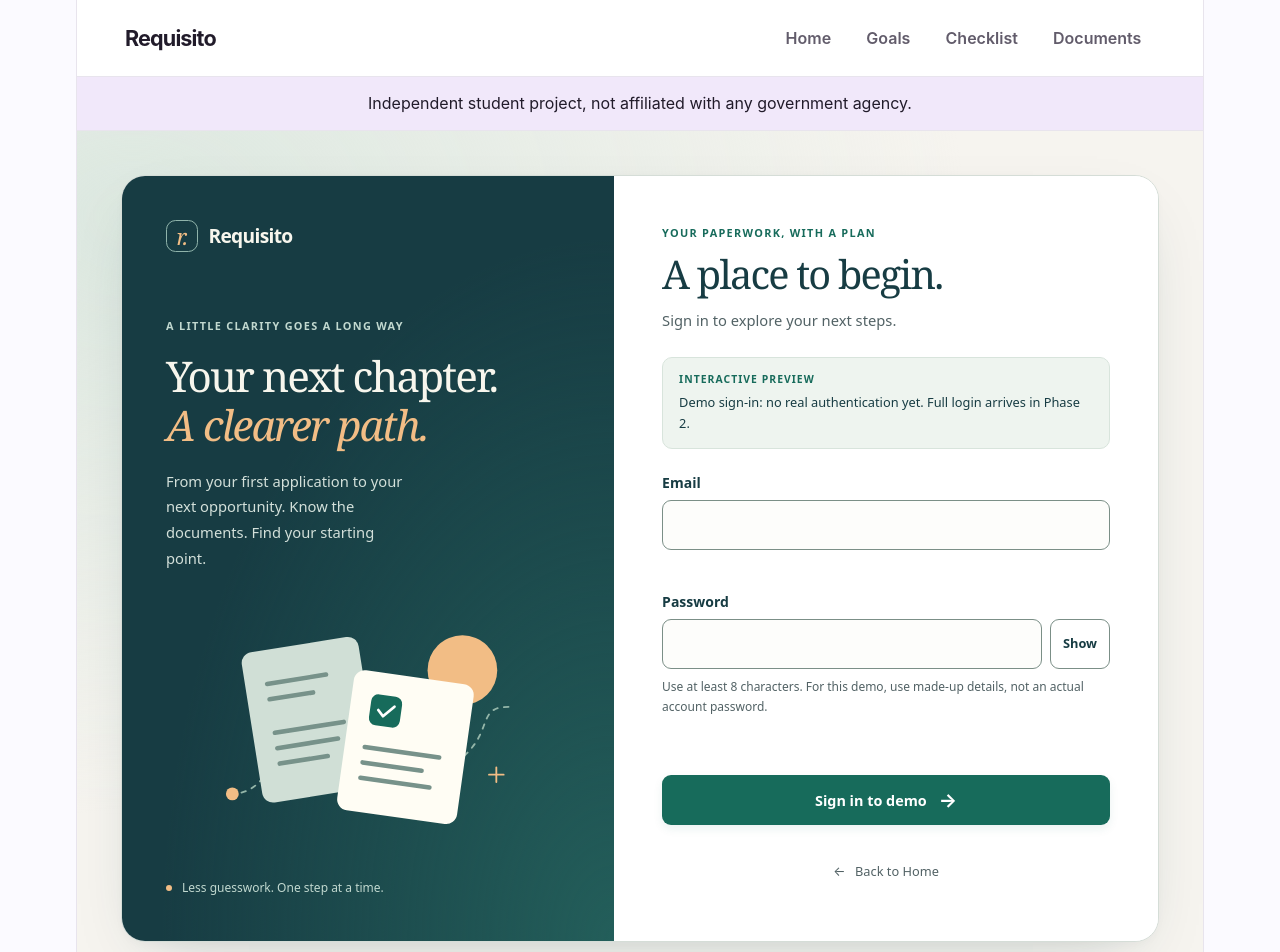
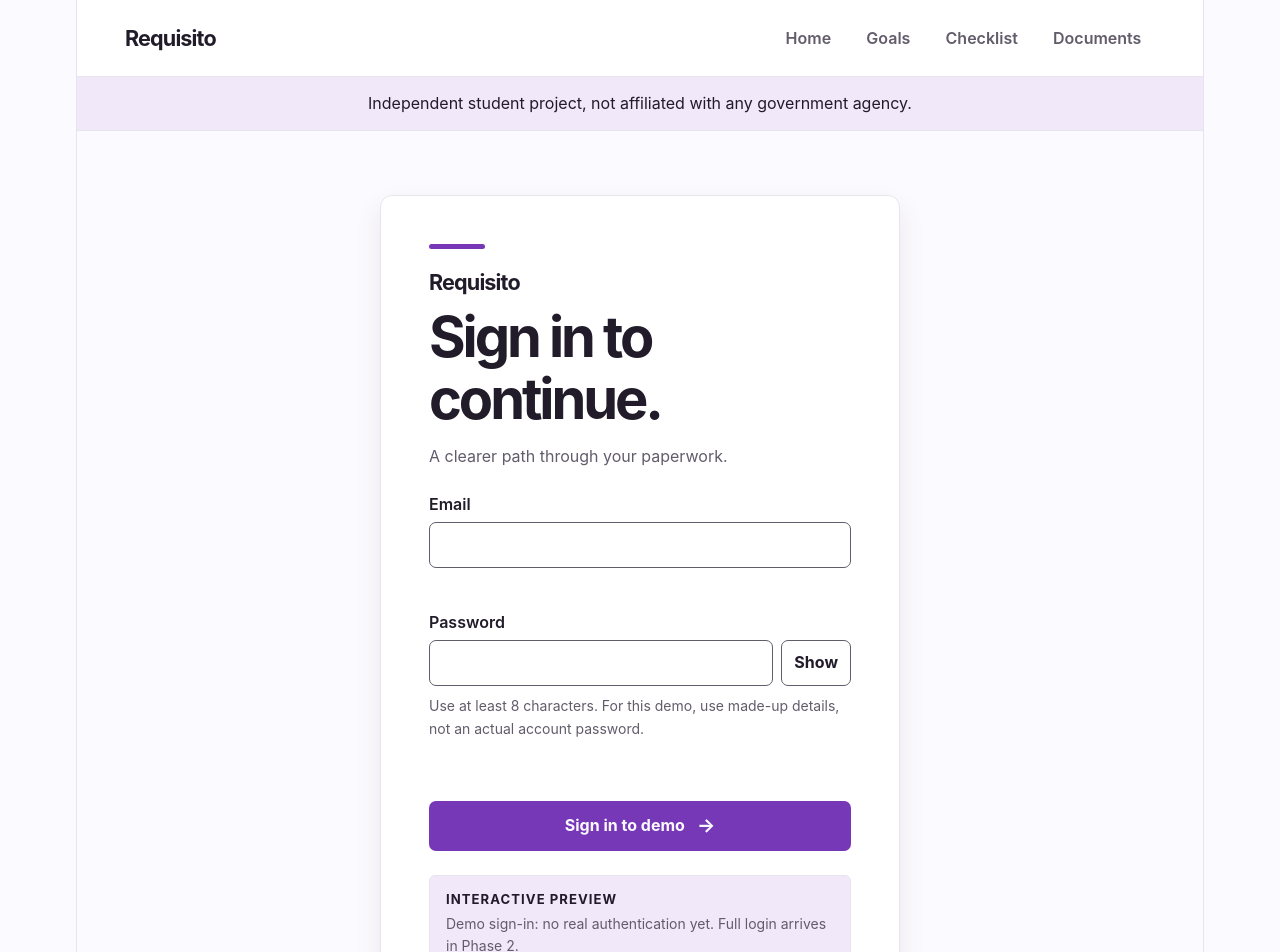
Before and after one commit to UIC-CCS-WEB-DEVELOPMENT-2026-2027/requisito, a React (Vite) app: page /login in a window 1280 px wide. Shown: the top 952 px of the page. Built offline with nearby package versions, Linux system fonts and the light colour scheme.

Commit message:
style: use selected purple single-card demo sign-in design

```diff
--- a/src/components/LoginForm.css
+++ b/src/components/LoginForm.css
@@ -1,272 +1,146 @@
-:root {
-  --requisito-ink: #173c43;
-  --requisito-teal: #176b5b;
-  --requisito-apricot: #f2bd85;
-  --requisito-paper: #f6f4ef;
-  --requisito-white: #ffffff;
-  --requisito-muted: #526265;
-  --requisito-line: #7b8f87;
-  --requisito-error: #a32b32;
-  --requisito-font-display: Georgia, 'Times New Roman', serif;
-  --requisito-font-body: ui-sans-serif, system-ui, -apple-system, BlinkMacSystemFont, 'Segoe UI', sans-serif;
-  --requisito-radius: 1.25rem;
-  --requisito-space-sm: 0.5rem;
-  --requisito-space-md: 1rem;
-  --requisito-space-lg: 2rem;
-  --requisito-motion: 180ms ease;
-}
-
 .main-content:has(> .login-page) {
-  padding: clamp(1rem, 3.5vw, 2.75rem);
-  background: radial-gradient(ellipse at 5% 10%, #dce8e0 0, transparent 55%), var(--requisito-paper);
+  padding: clamp(1.5rem, 6vw, 4rem) clamp(1rem, 7vw, 5rem);
+  background: var(--bg);
 }
 
 .page-content.login-page {
   display: grid;
   align-content: center;
-  max-width: none;
-  color: var(--requisito-ink);
-  font-family: var(--requisito-font-body);
-  color-scheme: light;
-}
-
-.login-experience {
-  display: grid;
-  grid-template-columns: minmax(0, 0.95fr) minmax(0, 1.05fr);
-  width: 100%;
-  overflow: hidden;
-  border: 1px solid #d5ddd7;
-  border-radius: calc(var(--requisito-radius) + 0.25rem);
-  background: var(--requisito-white);
-  box-shadow: 0 24px 64px -30px #173c4340, 0 3px 12px #173c4308;
-  animation: login-arrive 500ms ease both;
-}
-
-.login-brand-panel {
-  position: relative;
-  display: flex;
-  flex-direction: column;
-  justify-content: space-between;
-  min-width: 0;
-  padding: clamp(1.5rem, 3.5vw, 2.75rem);
-  background: radial-gradient(ellipse at 100% 100%, #235e5a 0, transparent 65%), var(--requisito-ink);
-  color: #f7f6ed;
-  overflow-wrap: anywhere;
-}
-
-.login-wordmark {
-  display: flex;
-  align-items: center;
-  gap: 0.65rem;
-  margin: 0 0 2.75rem;
-  font-size: 1.2rem;
-  font-weight: 650;
-  letter-spacing: -0.035em;
-}
-
-.login-brand-mark {
-  display: grid;
-  place-items: center;
-  width: 2rem;
-  height: 2rem;
-  border: 1px solid #90b4ab;
-  border-radius: 0.6rem;
-  color: var(--requisito-apricot);
-  font: italic 1.4rem var(--requisito-font-display);
-}
-
-.login-kicker,
-.login-form-kicker {
-  margin: 0 0 1rem;
-  font-size: 0.68rem;
-  font-weight: 700;
-  letter-spacing: 0.12em;
-  line-height: 1.6;
-  text-transform: uppercase;
-}
-
-.login-kicker {
-  color: #c1d8cf;
-}
-
-.login-brand-story h2 {
-  margin: 0;
-  font-family: var(--requisito-font-display);
-  font-size: clamp(2rem, 3.3vw, 2.8rem);
-  font-weight: 400;
-  line-height: 1.16;
-  letter-spacing: -0.045em;
-}
-
-.login-brand-story em {
-  color: var(--requisito-apricot);
-  font-weight: 400;
-}
-
-.login-brand-description {
-  max-width: 29ch;
-  margin: 1.25rem 0 0;
-  color: #d3e0da;
-  font-size: 0.92rem;
-  line-height: 1.75;
-}
-
-.login-illustration {
-  display: block;
-  width: min(100%, 330px);
-  height: auto;
-  margin: 1.5rem auto;
-  overflow: visible;
-}
-
-.illustration-sun,
-.illustration-dot { fill: var(--requisito-apricot); }
-.illustration-path { stroke: #94b6a9; }
-.illustration-back-sheet { fill: #d0dfd6; }
-.illustration-front-sheet { fill: #fffdf4; }
-.illustration-lines { stroke: #77928a; }
-.illustration-check-box { fill: var(--requisito-teal); }
-.illustration-check { stroke: #ffffff; }
-.illustration-spark { stroke: var(--requisito-apricot); }
-
-.login-brand-caption {
-  display: flex;
-  align-items: center;
-  gap: 0.6rem;
-  margin: 0;
-  color: #c1d8cf;
-  font-size: 0.75rem;
-  line-height: 1.6;
-}
-
-.login-brand-caption > span {
-  width: 0.4rem;
-  height: 0.4rem;
-  flex: 0 0 auto;
-  border-radius: 50%;
-  background: var(--requisito-apricot);
+  max-width: 520px;
 }
 
 .login-card {
   display: grid;
-  align-content: center;
   gap: 1.5rem;
-  min-width: 0;
-  padding: clamp(1.5rem, 3.8vw, 3rem);
-  background: var(--requisito-white);
-  overflow-wrap: anywhere;
+  width: 100%;
+  border: 1px solid var(--border);
+  border-radius: 12px;
+  background: var(--surface);
+  box-shadow: 0 12px 28px rgb(33 27 42 / 8%);
+  padding: clamp(1.5rem, 6vw, 3rem);
+  animation: login-arrive 500ms ease both;
 }
 
-.login-heading .login-form-kicker {
-  margin: 0 0 0.65rem;
-  color: var(--requisito-teal);
+.login-wordmark {
+  margin: 1.25rem 0 0.75rem;
+  color: var(--text-h);
+  font-size: 1.35rem;
+  font-weight: 700;
+  letter-spacing: -0.04em;
+}
+
+.login-signature {
+  display: block;
+  width: 3.5rem;
+  height: 0.35rem;
+  border-radius: 999px;
+  background: var(--accent);
 }
 
 .login-page .login-card h1 {
-  margin: 0;
-  color: var(--requisito-ink);
-  font-family: var(--requisito-font-display);
-  font-size: clamp(2rem, 3.1vw, 2.6rem);
-  font-weight: 400;
-  line-height: 1.15;
-  letter-spacing: -0.045em;
+  margin: 0 0 0.75rem;
+  color: var(--text-h);
+  font-size: clamp(2rem, 7vw, 3.5rem);
+  font-weight: 650;
+  letter-spacing: -0.055em;
+  line-height: 1.1;
 }
 
 .login-intro {
-  margin: 0.75rem 0 0;
-  color: var(--requisito-muted);
-  font-size: 0.92rem;
-  line-height: 1.6;
+  margin: 0;
+  color: var(--text);
+  font-size: 1rem;
+  line-height: 1.7;
 }
 
 .login-notice {
   margin: 0;
-  border: 1px solid #d8e4dc;
-  border-radius: 10px;
-  background: #eef4ef;
-  color: var(--requisito-ink);
+  border: 1px solid var(--border);
+  border-radius: 6px;
+  background: var(--accent-bg);
+  color: var(--text);
   padding: 0.85rem 1rem;
-  font-size: 0.8rem;
-  line-height: 1.65;
+  font-size: 0.875rem;
+  line-height: 1.55;
 }
 
 .login-demo-label {
   display: block;
   margin-bottom: 0.2rem;
-  color: var(--requisito-teal);
-  font-size: 0.65rem;
-  font-weight: 750;
-  letter-spacing: 0.1em;
+  color: var(--text-h);
+  font-size: 0.82rem;
+  font-weight: 700;
+  letter-spacing: 0.08em;
   text-transform: uppercase;
 }
 
 .login-form,
 .login-field {
   display: grid;
-  gap: var(--requisito-space-sm);
+  gap: 0.5rem;
   min-width: 0;
 }
 
-.login-form { gap: var(--requisito-space-md); }
+.login-form { gap: 1rem; }
 
 .login-field label {
-  color: var(--requisito-ink);
-  font-size: 0.875rem;
-  font-weight: 650;
+  color: var(--text-h);
+  font-size: 1rem;
+  font-weight: 600;
 }
 
 .login-field input {
   width: 100%;
   min-width: 0;
-  min-height: 50px;
-  border: 1px solid var(--requisito-line);
-  border-radius: 9px;
-  background: #fdfdfb;
-  color: var(--requisito-ink);
+  min-height: 46px;
+  border: 1px solid var(--text);
+  border-radius: 7px;
+  background: var(--surface);
+  color: var(--text-h);
   font: inherit;
   padding: 0.75rem 0.9rem;
-  transition: border-color var(--requisito-motion), box-shadow var(--requisito-motion);
+  transition: border-color 150ms ease, box-shadow 150ms ease;
 }
 
-.login-field input:hover { border-color: #668d80; }
+.login-field input:hover { border-color: var(--accent); }
 
 .login-field input[aria-invalid='true'] {
-  border-color: var(--requisito-error);
+  border-color: #b42318;
   border-width: 2px;
 }
 
 .login-field input:focus-visible {
-  border-color: var(--requisito-teal);
-  outline: 2px solid var(--requisito-teal);
+  border-color: var(--accent);
+  outline: 2px solid var(--accent);
   outline-offset: 2px;
-  box-shadow: 0 0 0 5px #176b5b12;
+  box-shadow: 0 0 0 5px rgb(119 56 183 / 12%);
 }
 
 .password-input-row {
   display: grid;
   grid-template-columns: minmax(0, 1fr) auto;
-  gap: var(--requisito-space-sm);
+  gap: 0.5rem;
 }
 
 .login-form .secondary-button {
   min-width: 58px;
-  min-height: 50px;
-  border-color: var(--requisito-line);
-  border-radius: 9px;
-  background: var(--requisito-white);
-  color: var(--requisito-ink);
+  min-height: 46px;
+  border-color: var(--text);
+  border-radius: 7px;
+  background: var(--surface);
+  color: var(--text-h);
   padding: 0.65rem 0.75rem;
-  font-size: 0.8rem;
-  transition: background-color var(--requisito-motion), border-color var(--requisito-motion);
+  font-size: 1rem;
+  transition: background-color 150ms ease, border-color 150ms ease;
 }
 
-.login-form .secondary-button:hover { background: #eef4ef; border-color: var(--requisito-teal); }
+.login-form .secondary-button:hover { background: var(--accent-bg); border-color: var(--accent); }
 
 .login-card .login-error {
   min-height: 1.45em;
   margin: 0;
-  color: var(--requisito-error);
-  font-size: 0.8rem;
+  color: #b42318;
+  font-size: 0.875rem;
   font-weight: 600;
   line-height: 1.45;
 }
@@ -275,27 +149,22 @@
 
 .login-hint {
   margin: 0;
-  color: var(--requisito-muted);
-  font-size: 0.75rem;
+  color: var(--text);
+  font-size: 0.875rem;
   line-height: 1.65;
 }
 
 .login-form .login-submit {
   gap: 0.75rem;
-  min-height: 50px;
-  border: 1px solid transparent;
-  border-radius: 9px;
-  background: var(--requisito-teal);
-  color: var(--requisito-white);
-  font-size: 0.9rem;
-  box-shadow: 0 4px 10px #176b5b16;
-  transition: background-color var(--requisito-motion), transform var(--requisito-motion), box-shadow var(--requisito-motion);
+  min-height: 46px;
+  border-radius: 7px;
+  color: var(--bg);
+  font-size: 1rem;
+  transition: background-color 150ms ease, transform 150ms ease, box-shadow 150ms ease;
 }
 
 .login-form .login-submit:hover:not(:disabled) {
-  background: #115447;
-  filter: none;
-  box-shadow: 0 6px 16px #176b5b30;
+  box-shadow: 0 5px 12px rgb(119 56 183 / 24%);
 }
 
 .login-form .login-submit:active:not(:disabled) { transform: translateY(1px); }
@@ -303,7 +172,7 @@
 
 .login-form button:focus-visible,
 .login-back-link:focus-visible {
-  outline: 2px solid var(--requisito-teal);
+  outline: 2px solid var(--accent);
   outline-offset: 3px;
 }
 
@@ -312,8 +181,8 @@
 .login-spinner {
   width: 1rem;
   height: 1rem;
-  border: 2px solid #ffffff60;
-  border-top-color: currentColor;
+  border: 2px solid currentColor;
+  border-top-color: transparent;
   border-radius: 50%;
   animation: login-spin 800ms linear infinite;
 }
@@ -325,13 +194,13 @@
   gap: 0.6rem;
   min-height: 44px;
   border-radius: 4px;
-  color: var(--requisito-muted);
-  font-size: 0.8rem;
+  color: var(--text);
+  font-size: 0.875rem;
   text-decoration: none;
-  transition: color var(--requisito-motion);
+  transition: color 150ms ease;
 }
 
-.login-back-link:hover { color: var(--requisito-teal); text-decoration: underline; }
+.login-back-link:hover { color: var(--accent); text-decoration: underline; }
 
 /* Shared navigation behavior is retained from the original demo UI. */
 .site-nav .nav-sign-out {
@@ -359,31 +228,13 @@
 
 @keyframes login-spin { to { transform: rotate(360deg); } }
 
-@media (max-width: 850px) {
-  .login-experience { grid-template-columns: minmax(0, 1fr); }
-  .login-brand-panel { padding: 1.75rem 2rem; }
-  .login-wordmark { margin-bottom: 1rem; }
-  .login-brand-story { position: relative; z-index: 1; width: 65%; }
-  .login-brand-story h2 { font-size: 2rem; }
-  .login-brand-description { max-width: 35ch; font-size: 0.85rem; }
-  .login-illustration { position: absolute; right: 1.25rem; bottom: 1rem; width: 29%; margin: 0; opacity: 0.8; }
-  .login-brand-caption { display: none; }
-  .login-card { padding: 2rem; }
-}
-
-@media (max-width: 520px) {
-  .login-brand-panel { padding: 1.25rem; }
-  .login-wordmark { font-size: 1rem; margin-bottom: 1rem; }
-  .login-brand-story { width: 100%; }
-  .login-brand-story h2 { font-size: 1.8rem; }
-  .login-kicker { font-size: 0.6rem; margin-bottom: 0.5rem; }
-  .login-brand-description,
-  .login-illustration { display: none; }
-  .login-card { padding: 1.5rem 1.1rem; gap: 1.25rem; }
+@media (prefers-color-scheme: dark) {
+  .login-card .login-error { color: #ffb4ab; }
+  .login-field input[aria-invalid='true'] { border-color: #ffb4ab; }
 }
 
 @media (prefers-reduced-motion: reduce) {
-  .login-experience,
+  .login-card,
   .login-spinner { animation: none; }
   .login-page *,
   .login-page *::before,
--- a/src/pages/Login.jsx
+++ b/src/pages/Login.jsx
@@ -14,42 +14,16 @@ function Login() {
 
   return (
     <section className="page-content login-page" aria-labelledby="login-title">
-      <div className="login-experience">
-        <div className="login-brand-panel">
-          <p className="login-wordmark"><span className="login-brand-mark" aria-hidden="true">r.</span> Requisito</p>
-          <div className="login-brand-story">
-            <p className="login-kicker">A little clarity goes a long way</p>
-            <h2>Your next chapter.<br /><em>A clearer path.</em></h2>
-            <p className="login-brand-description">From your first application to your next opportunity. Know the documents. Find your starting point.</p>
-          </div>
-          <svg className="login-illustration" viewBox="0 0 360 235" fill="none" aria-hidden="true" focusable="false">
-            <circle cx="283" cy="58" r="38" className="illustration-sun" />
-            <path d="M30 193C84 193 71 117 136 117S206 201 265 166S293 98 334 98" className="illustration-path" strokeWidth="2" strokeDasharray="5 7" strokeLinecap="round" />
-            <g transform="translate(53 29) rotate(-9 65 85)">
-              <rect width="129" height="166" rx="12" className="illustration-back-sheet" />
-              <path d="M24 37H89M24 54H72M24 91H100M24 108H91M24 125H77" className="illustration-lines" strokeWidth="5" strokeLinecap="round" />
-            </g>
-            <g transform="translate(155 65) rotate(8 66 76)">
-              <rect width="132" height="154" rx="12" className="illustration-front-sheet" />
-              <rect x="22" y="24" width="34" height="34" rx="8" className="illustration-check-box" />
-              <path d="M31 41L37 47L48 35" className="illustration-check" strokeWidth="3" strokeLinecap="round" strokeLinejoin="round" />
-              <path d="M22 83H104M22 100H87M22 117H98" className="illustration-lines" strokeWidth="5" strokeLinecap="round" />
-            </g>
-            <circle cx="32" cy="193" r="7" className="illustration-dot" />
-            <path d="M320 164V180M312 172H328" className="illustration-spark" strokeWidth="2" strokeLinecap="round" />
-          </svg>
-          <p className="login-brand-caption"><span aria-hidden="true" /> Less guesswork. One step at a time.</p>
+      <div className="login-card">
+        <div className="login-heading">
+          <span className="login-signature" aria-hidden="true"><span /></span>
+          <p className="login-wordmark">Requisito</p>
+          <h1 id="login-title">Sign in to continue.</h1>
+          <p className="login-intro">A clearer path through your paperwork.</p>
         </div>
-        <div className="login-card">
-          <div className="login-heading">
-            <p className="login-form-kicker">Your paperwork, with a plan</p>
-            <h1 id="login-title">A place to begin.</h1>
-            <p className="login-intro">Sign in to explore your next steps.</p>
-          </div>
-          <p className="login-notice"><span className="login-demo-label">Interactive preview</span>Demo sign-in: no real authentication yet. Full login arrives in Phase 2.</p>
-          <LoginForm onSubmit={handleSubmit} error="" />
-          <Link className="login-back-link" to="/"><span aria-hidden="true">&larr;</span> Back to Home</Link>
-        </div>
+        <LoginForm onSubmit={handleSubmit} error="" />
+        <p className="login-notice"><span className="login-demo-label">Interactive preview</span>Demo sign-in: no real authentication yet. Full login arrives in Phase 2.</p>
+        <Link className="login-back-link" to="/"><span aria-hidden="true">&larr;</span> Back to Home</Link>
       </div>
     </section>
   )
```
Also changed, not shown: 1 other file (tests, documents, lock files or other folders).
